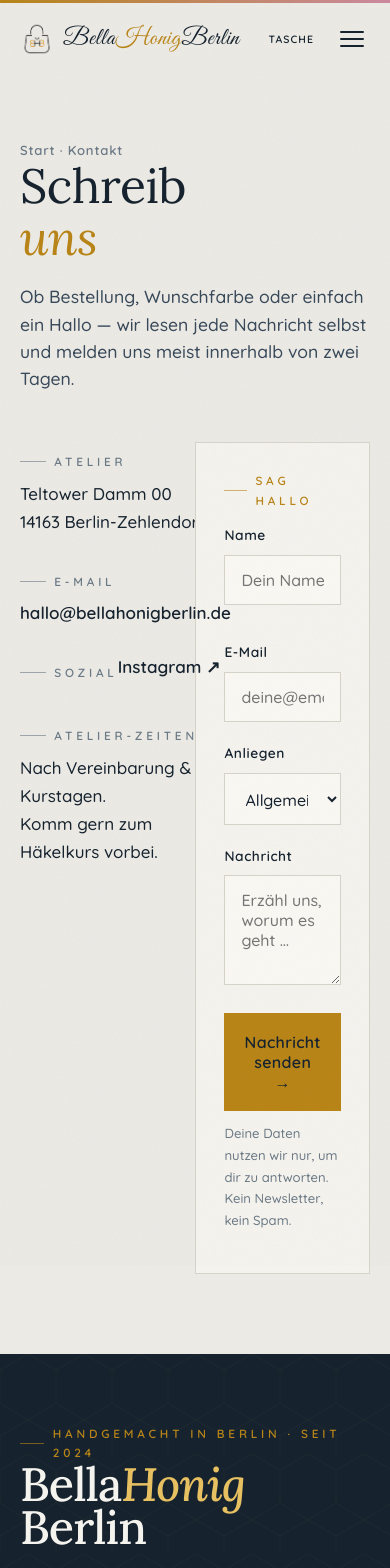
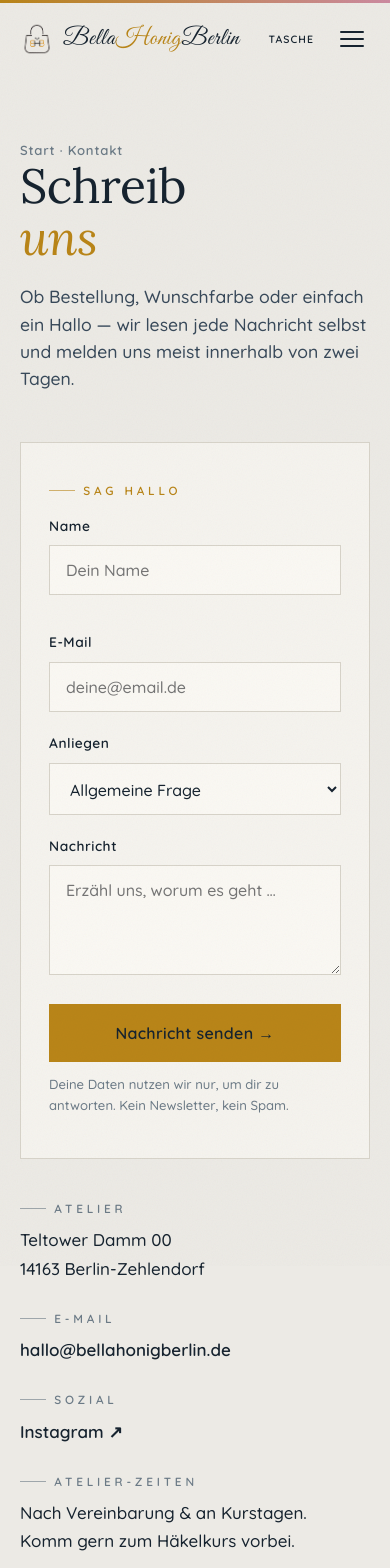
Before and after one commit to ninoborn1-stack/bellahonigberlin, a React (Vite) app: page /kontakt in a window 390 px wide. Shown: the top 1568 px of the page. Built offline with nearby package versions, Linux system fonts and the light colour scheme.

Commit message:
Contact: mobile — single-column grid (form first), info labels on own line (fix Sozial/Instagram overlap)

```diff
--- a/src/index.css
+++ b/src/index.css
@@ -578,6 +578,16 @@
 .field textarea { resize: vertical; min-height: 110px; }
 .field-row { display: grid; grid-template-columns: 1fr 1fr; gap: 16px; }
 @media (max-width: 560px) { .field-row { grid-template-columns: 1fr; } }
+
+/* Contact page — info + form; stacks (form first) on mobile */
+.contact-grid {
+  display: grid; grid-template-columns: minmax(0, 1fr) minmax(0, 1.2fr);
+  gap: clamp(30px, 5vw, 70px); margin-top: 50px; align-items: start;
+}
+@media (max-width: 820px) {
+  .contact-grid { grid-template-columns: 1fr; gap: 40px; }
+  .contact-grid > *:last-child { order: -1; }
+}
 .form-note { font-size: 0.82rem; color: var(--ink-faint); }
 .form-success {
   background: var(--honey-glow); border-radius: 0; padding: 22px 24px;
--- a/src/pages/Contact.jsx
+++ b/src/pages/Contact.jsx
@@ -62,25 +62,25 @@
         </p>
       </Reveal>
 
-      <div style={{ display: 'grid', gridTemplateColumns: 'minmax(0,1fr) minmax(0,1.2fr)', gap: 'clamp(30px,5vw,70px)', marginTop: 50, alignItems: 'start' }}>
+      <div className="contact-grid">
         {/* left info */}
         <div>
           <Reveal>
             <div style={{ display: 'grid', gap: 26 }}>
               <div>
-                <div className="eyebrow ink" style={{ marginBottom: 8 }}>Atelier</div>
+                <div className="eyebrow ink" style={{ display: 'flex', marginBottom: 8 }}>Atelier</div>
                 <p style={{ margin: 0 }}>Teltower Damm 00<br />14163 Berlin-Zehlendorf</p>
               </div>
               <div>
-                <div className="eyebrow ink" style={{ marginBottom: 8 }}>E-Mail</div>
+                <div className="eyebrow ink" style={{ display: 'flex', marginBottom: 8 }}>E-Mail</div>
                 <a className="link-underline" href="mailto:hallo@bellahonigberlin.de">hallo@bellahonigberlin.de</a>
               </div>
               <div>
-                <div className="eyebrow ink" style={{ marginBottom: 8 }}>Sozial</div>
+                <div className="eyebrow ink" style={{ display: 'flex', marginBottom: 8 }}>Sozial</div>
                 <a className="link-underline" href="https://instagram.com" target="_blank" rel="noreferrer">Instagram ↗</a>
               </div>
               <div>
-                <div className="eyebrow ink" style={{ marginBottom: 8 }}>Atelier-Zeiten</div>
+                <div className="eyebrow ink" style={{ display: 'flex', marginBottom: 8 }}>Atelier-Zeiten</div>
                 <p style={{ margin: 0 }}>Nach Vereinbarung &amp; an Kurstagen.<br />Komm gern zum Häkelkurs vorbei.</p>
               </div>
             </div>
```
